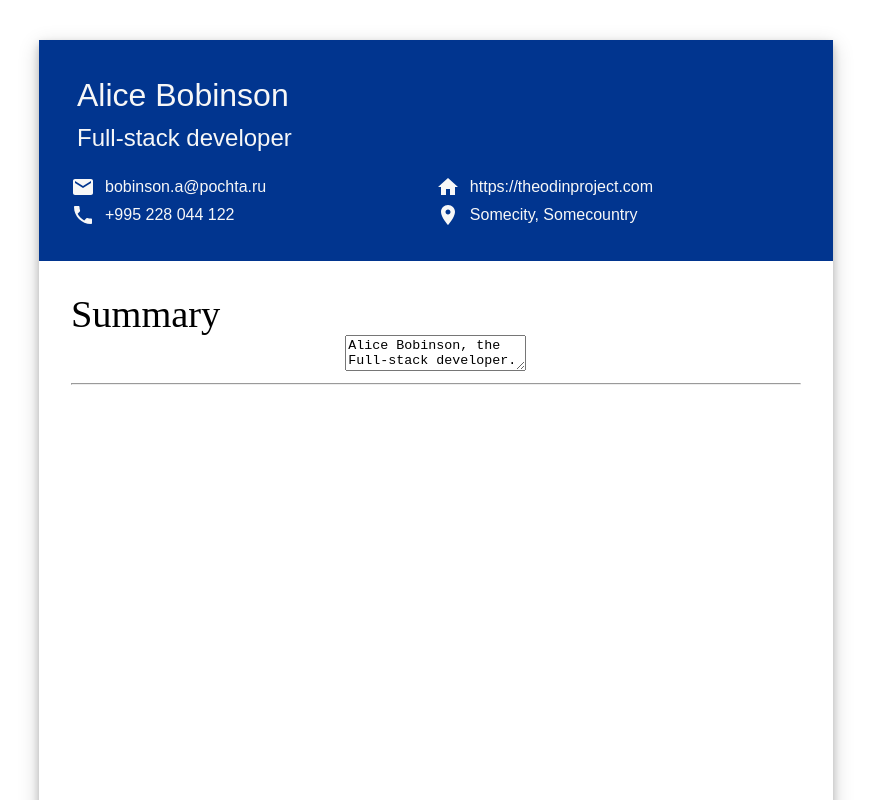
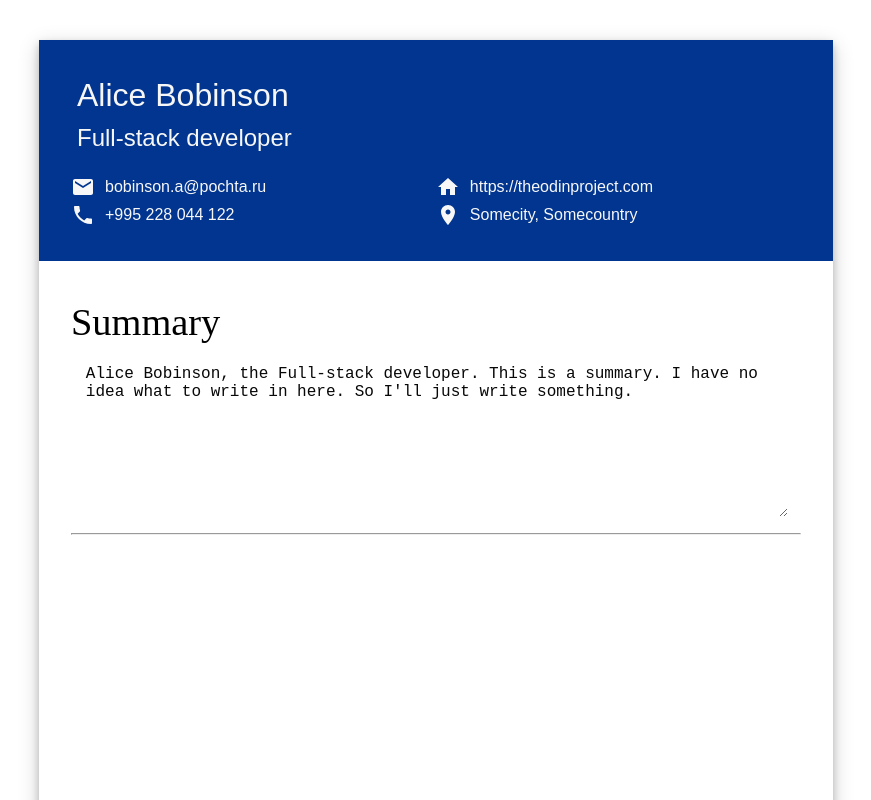
Before and after one commit to utkabulka/cv-application, a React (Vite) app: page / in a window 1280 px wide. Shown: the top 800 px of the page, without its empty margins (17-888 px from the left). Built offline with nearby package versions, Linux system fonts and the light colour scheme; the HTML template or start-up script is replaced by a standard one.

Commit message:
summary block styling

```diff
--- a/src/App.jsx
+++ b/src/App.jsx
@@ -6,6 +6,7 @@ import PhoneIcon from '@mui/icons-material/Phone'
 import RoomIcon from '@mui/icons-material/Room'
 import Header from './components/Header'
 import InputField from './components/InputField'
+import TextArea from './components/TextArea'
 import * as Colors from './constants/Colors'
 import DefaultData from './constants/DefaultData'
 import * as Keys from './constants/Keys'
@@ -93,9 +94,11 @@ function App() {
           <div className='section'>
             <Header text='Summary' />
             {/* TODO: bruh make a component or modify InputField for this use */}
-            <textarea
+            <TextArea
+              label='Your CV summary'
               value={summary}
               name={Keys.SUMMARY}
+              width={700}
               onChange={handleSummaryChange}
             />
             <hr />
--- /dev/null
+++ b/src/components/TextArea.jsx
@@ -0,0 +1,29 @@
+import '../styles/TextArea.css'
+
+function TextArea({
+  label = 'Text area label',
+  value = 'Default value',
+  name = '',
+  width = 400,
+  height = 150,
+  onChange = () => {},
+}) {
+  width += 'px'
+  height += 'px'
+
+  const style = {
+    width: width,
+    maxWidth: width,
+    minWidth: width,
+    height: height,
+    minHeight: height,
+  }
+
+  return (
+    <textarea placeholder={label} name={name} onChange={onChange} style={style}>
+      {value}
+    </textarea>
+  )
+}
+
+export default TextArea
--- a/src/styles/Header.css
+++ b/src/styles/Header.css
@@ -3,6 +3,6 @@ h1 {
   font-size: 2.4em;
   font-weight: 500;
   line-height: 1.1;
-  margin: 0;
+  margin: 8px 0 16px 0;
   padding: 0;
 }
--- /dev/null
+++ b/src/styles/TextArea.css
@@ -0,0 +1,9 @@
+textarea {
+  background-color: #ffffff00;
+  border: none;
+  color: #080808;
+  margin: 4px;
+  font-weight: 500;
+  font-size: 16px;
+  flex: 1;
+}
```
